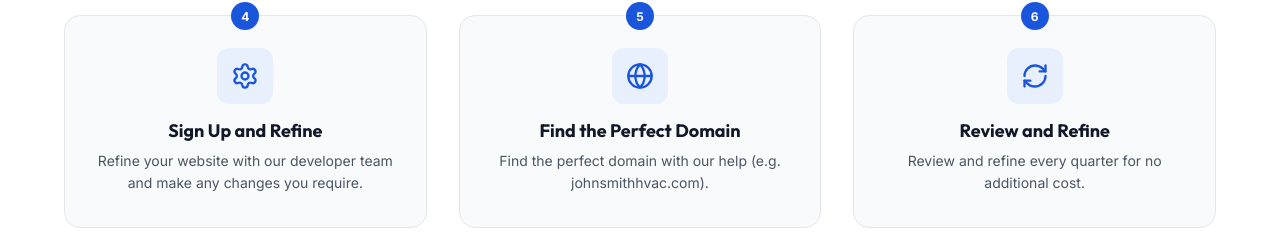
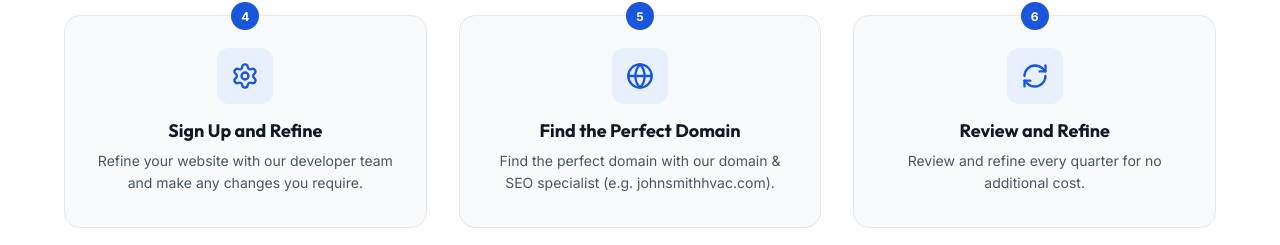
Before and after one commit to DAGarnish/proservice, a Next.js app: page / in a window 1280 px wide. Shown: the part 1524-1769 px from the top of the page. Built offline with nearby package versions, Linux system fonts and the light colour scheme.

Commit message:
Update step 5 copy with domain & SEO specialist

```diff
--- a/app/page.tsx
+++ b/app/page.tsx
@@ -145,7 +145,7 @@ function HowItWorksSection() {
       icon: <Globe size={28} />,
       step: '5',
       title: 'Find the Perfect Domain',
-      description: 'Find the perfect domain with our help (e.g. johnsmithhvac.com).',
+      description: 'Find the perfect domain with our domain & SEO specialist (e.g. johnsmithhvac.com).',
     },
     {
       icon: <RefreshCw size={28} />,
```
